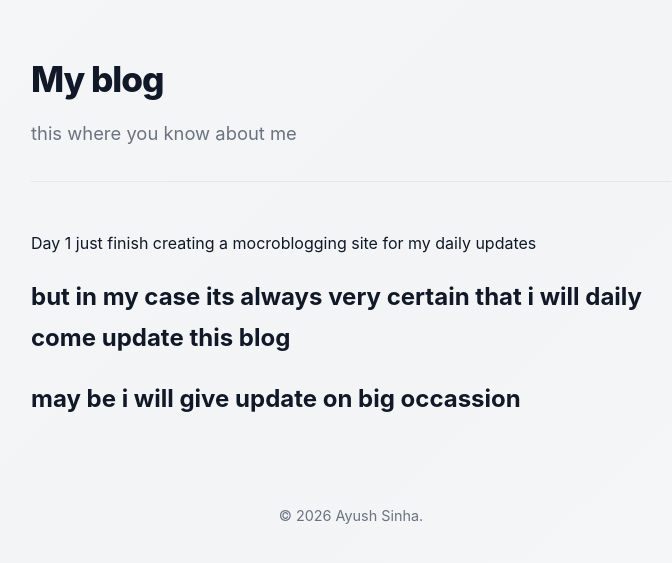
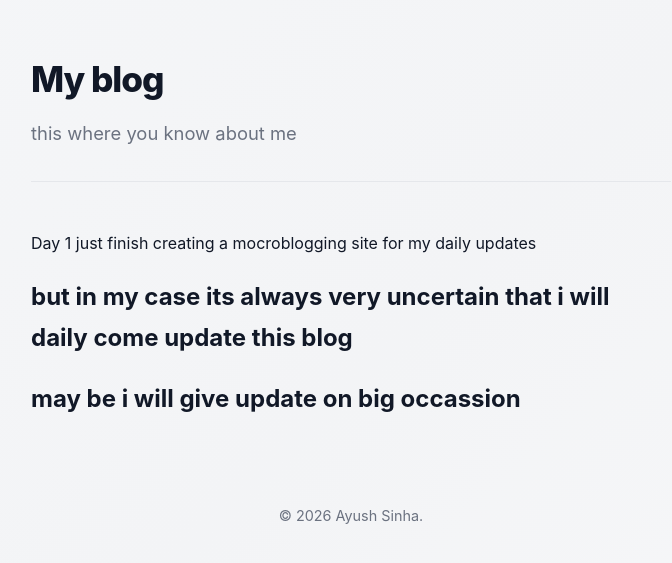
Before and after one commit to AYU2027/ayu2027.github.io, a Jekyll site: the page built from _posts/2026-03-31-first-update.md, in a window 1280 px wide. Shown: the top 563 px of the page, without its empty margins (289-961 px from the left). Built offline with Jekyll 4.4.1, drawn with Linux system fonts in a browser that asks for light colours.

```diff
--- a/_posts/2026-03-31-first-update.md
+++ b/_posts/2026-03-31-first-update.md
@@ -3,5 +3,5 @@
 ---
 
 Day 1 just  finish creating a mocroblogging site for my  daily updates
-## but in my case its always very certain that i will daily come update this blog
+## but in my case its always very uncertain that i will daily come update this blog
 ## may be i will give update on big occassion
```
